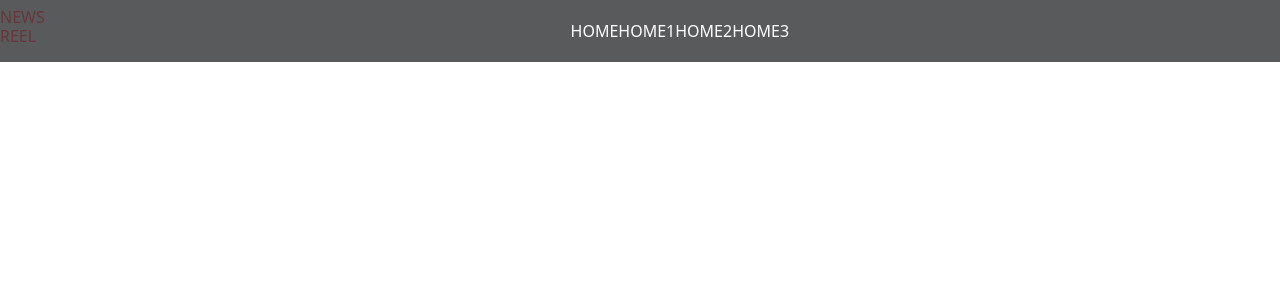
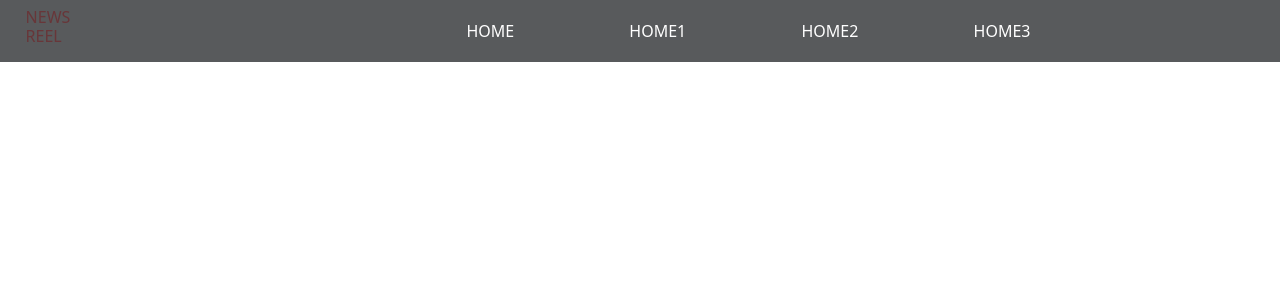
Before and after one commit to Jaffar-Hussein/News-Reel, a Flask app: page / in a window 1280 px wide. Shown: the top 300 px of the page. Run offline with Flask 2, Linux system fonts and the light colour scheme; some libraries are stand-ins or nearby versions.

Commit message:
st:styled the nav- bar

```diff
--- a/app/static/css/index.css
+++ b/app/static/css/index.css
@@ -4,15 +4,18 @@
 }
 .title a{
     color: #683639 !important;
+    margin-left:2vw!important;
 }
-a{
+a {
     text-decoration: none!important;
     color: white !important;;
+}
+.container-fluid a {
+    margin-left: 9vw !important;
 }
 .container-fluid{
     display: flex!important;
     flex-wrap: inherit!important;
     align-items: center!important;
-
     justify-content: center !important;
 }
```
